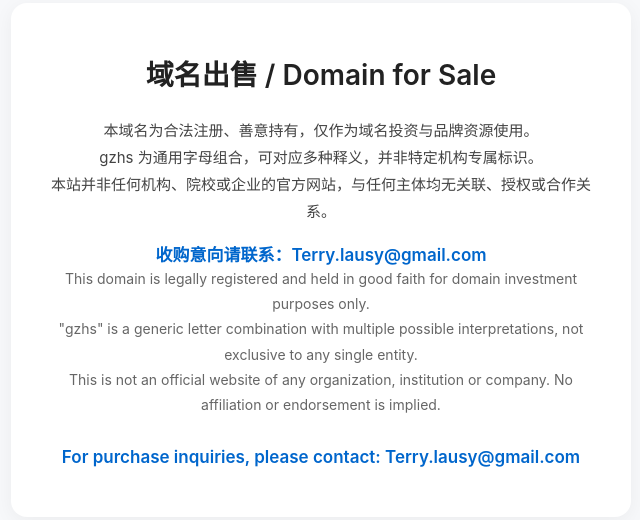
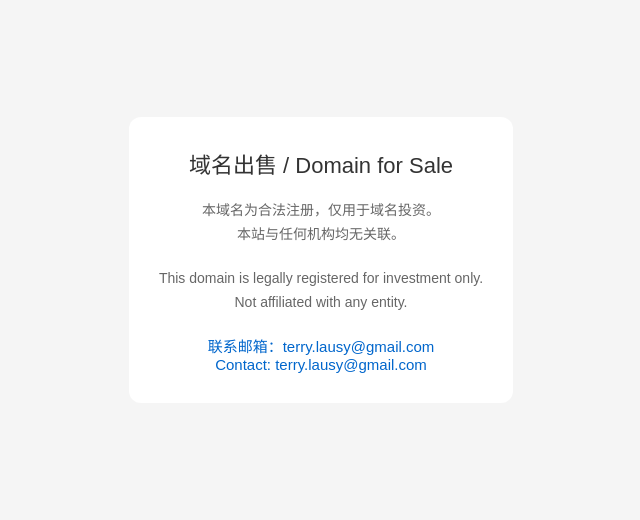
Before and after one commit to dogheartcoding/domainforsale, a plain HTML site: page index.html in a window 1280 px wide. Shown: the part 140-660 px from the top of the page, without its empty margins (319-959 px from the left). Drawn offline with Linux system fonts and the light colour scheme.

Commit message:
Refactor HTML structure and styles for clarity

```diff
--- a/index.html
+++ b/index.html
@@ -3,78 +3,31 @@
 <head>
 <meta charset="UTF-8">
 <meta name="viewport" content="width=device-width, initial-scale=1.0">
-<title>gzhs.ai - Domain for Sale</title>
+<title>Domain for Sale</title>
 <style>
-  * {
-    margin: 0;
-    padding: 0;
-    box-sizing: border-box;
-  }
-  body {
-    font-family: -apple-system, BlinkMacSystemFont, "Segoe UI", Roboto, sans-serif;
-    background: #f7f8fa;
-    display: flex;
-    justify-content: center;
-    align-items: center;
-    min-height: 100vh;
-    padding: 20px;
-  }
-  .card {
-    background: #fff;
-    max-width: 620px;
-    width: 100%;
-    padding: 50px 40px;
-    border-radius: 16px;
-    box-shadow: 0 4px 20px rgba(0,0,0,0.05);
-    text-align: center;
-  }
-  .title {
-    font-size: 28px;
-    font-weight: 600;
-    color: #222;
-    margin-bottom: 24px;
-  }
-  .cn {
-    font-size: 15px;
-    line-height: 1.8;
-    color: #444;
-    margin-bottom: 16px;
-  }
-  .en {
-    font-size: 14px;
-    line-height: 1.8;
-    color: #666;
-    margin-bottom: 30px;
-  }
-  .contact {
-    font-size: 17px;
-    font-weight: 600;
-    color: #0066cc;
-  }
+*{margin:0;padding:0;box-sizing:border-box}
+body{background:#f5f5f5;font-family:Arial,sans-serif;display:flex;align-items:center;justify-content:center;min-height:100vh}
+.box{max-width:500px;background:#fff;padding:30px;border-radius:12px;text-align:center}
+.title{font-size:22px;color:#333;margin-bottom:20px}
+.text{font-size:14px;color:#666;line-height:1.7;margin-bottom:20px}
+.contact{font-size:15px;color:#0066cc}
 </style>
 </head>
 <body>
-
-<div class="card">
-  <div class="title">域名出售 / Domain for Sale</div>
-
-  <div class="cn">
-    本域名为合法注册、善意持有，仅作为域名投资与品牌资源使用。<br>
-    gzhs 为通用字母组合，可对应多种释义，并非特定机构专属标识。<br>
-    本站并非任何机构、院校或企业的官方网站，与任何主体均无关联、授权或合作关系。
-  </div>
-  <div class="contact">
-    收购意向请联系：Terry.lausy@gmail.com<br>
-      </div>
-  <div class="en">
-    This domain is legally registered and held in good faith for domain investment purposes only.<br>
-    "gzhs" is a generic letter combination with multiple possible interpretations, not exclusive to any single entity.<br>
-    This is not an official website of any organization, institution or company. No affiliation or endorsement is implied.
-  </div>
-  <div class="contact">
-    For purchase inquiries, please contact: Terry.lausy@gmail.com
-  </div>
+<div class="box">
+    <div class="title">域名出售 / Domain for Sale</div>
+    <div class="text">
+        本域名为合法注册，仅用于域名投资。<br>
+        本站与任何机构均无关联。
+    </div>
+    <div class="text">
+        This domain is legally registered for investment only.<br>
+        Not affiliated with any entity.
+    </div>
+    <div class="contact">
+        联系邮箱：terry.lausy@gmail.com<br>
+        Contact: terry.lausy@gmail.com
+    </div>
 </div>
-
 </body>
 </html>
```
